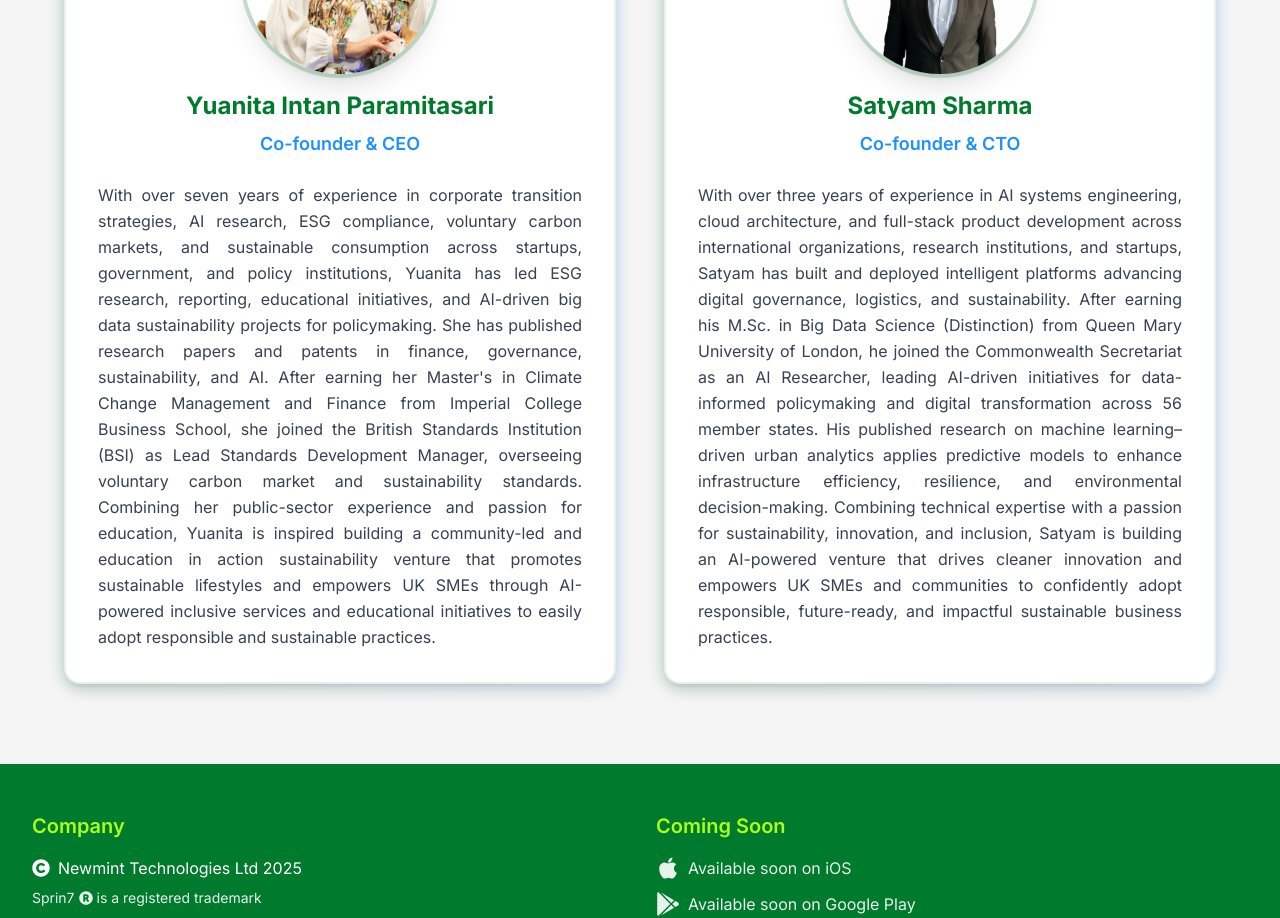
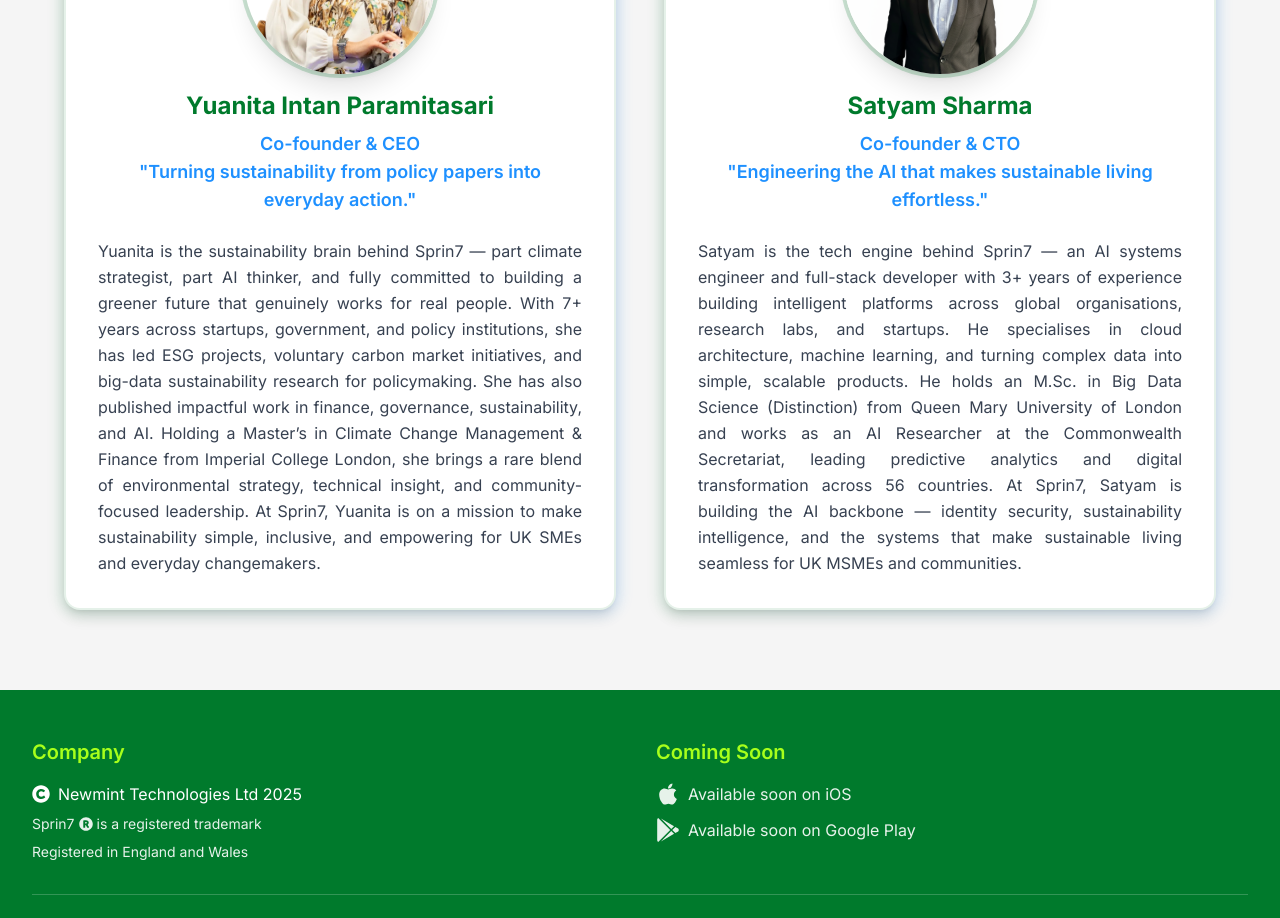
Before and after one commit to satyam3196/sprin7-website, a Next.js app: page /about in a window 1280 px wide. Shown: the part 1700-2618 px from the top of the page. Built offline with nearby package versions, Linux system fonts and the light colour scheme.

Commit message:
Founder's bio changed

```diff
--- a/app/pages/about.tsx
+++ b/app/pages/about.tsx
@@ -214,12 +214,13 @@
                   <h3 className="text-2xl font-bold text-deep-teal text-center">
                     Yuanita Intan Paramitasari
                   </h3>
-                  <p className="text-lg font-semibold text-signal-blue mt-2">
-                    Co-founder & CEO
+                  <p className="text-lg font-semibold text-signal-blue mt-2 text-center">
+                    Co-founder & CEO <br/>
+                    "Turning sustainability from policy papers into everyday action."
                   </p>
                 </div>
                 <p className="text-gray-700 leading-relaxed text-justify">
-                  With over seven years of experience in corporate transition strategies, AI research, ESG compliance, voluntary carbon markets, and sustainable consumption across startups, government, and policy institutions, Yuanita has led ESG research, reporting, educational initiatives, and AI-driven big data sustainability projects for policymaking. She has published research papers and patents in finance, governance, sustainability, and AI. After earning her Master's in Climate Change Management and Finance from Imperial College Business School, she joined the British Standards Institution (BSI) as Lead Standards Development Manager, overseeing voluntary carbon market and sustainability standards. Combining her public-sector experience and passion for education, Yuanita is inspired building a community-led and education in action sustainability venture that promotes sustainable lifestyles and empowers UK SMEs through AI-powered inclusive services and educational initiatives to easily adopt responsible and sustainable practices.
+                  Yuanita is the sustainability brain behind Sprin7 — part climate strategist, part AI thinker, and fully committed to building a greener future that genuinely works for real people. With 7+ years across startups, government, and policy institutions, she has led ESG projects, voluntary carbon market initiatives, and big-data sustainability research for policymaking. She has also published impactful work in finance, governance, sustainability, and AI. Holding a Master’s in Climate Change Management & Finance from Imperial College London, she brings a rare blend of environmental strategy, technical insight, and community-focused leadership. At Sprin7, Yuanita is on a mission to make sustainability simple, inclusive, and empowering for UK SMEs and everyday changemakers.
                 </p>
               </div>
             </motion.div>
@@ -242,12 +243,13 @@
                   <h3 className="text-2xl font-bold text-deep-teal text-center">
                     Satyam Sharma
                   </h3>
-                  <p className="text-lg font-semibold text-signal-blue mt-2">
-                    Co-founder & CTO
+                  <p className="text-lg font-semibold text-signal-blue mt-2 text-center">
+                    Co-founder & CTO <br />
+                    "Engineering the AI that makes sustainable living effortless."
                   </p>
                 </div>
                 <p className="text-gray-700 leading-relaxed text-justify">
-                  With over three years of experience in AI systems engineering, cloud architecture, and full-stack product development across international organizations, research institutions, and startups, Satyam has built and deployed intelligent platforms advancing digital governance, logistics, and sustainability. After earning his M.Sc. in Big Data Science (Distinction) from Queen Mary University of London, he joined the Commonwealth Secretariat as an AI Researcher, leading AI-driven initiatives for data-informed policymaking and digital transformation across 56 member states. His published research on machine learning–driven urban analytics applies predictive models to enhance infrastructure efficiency, resilience, and environmental decision-making. Combining technical expertise with a passion for sustainability, innovation, and inclusion, Satyam is building an AI-powered venture that drives cleaner innovation and empowers UK SMEs and communities to confidently adopt responsible, future-ready, and impactful sustainable business practices.
+                  Satyam is the tech engine behind Sprin7 — an AI systems engineer and full-stack developer with 3+ years of experience building intelligent platforms across global organisations, research labs, and startups. He specialises in cloud architecture, machine learning, and turning complex data into simple, scalable products. He holds an M.Sc. in Big Data Science (Distinction) from Queen Mary University of London and works as an AI Researcher at the Commonwealth Secretariat, leading predictive analytics and digital transformation across 56 countries. At Sprin7, Satyam is building the AI backbone — identity security, sustainability intelligence, and the systems that make sustainable living seamless for UK MSMEs and communities.
                 </p>
               </div>
             </motion.div>
```
